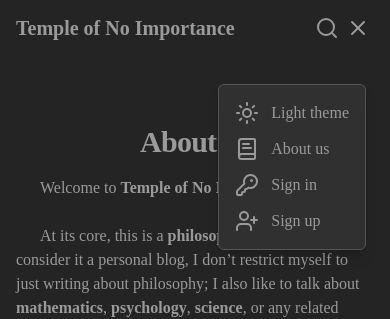
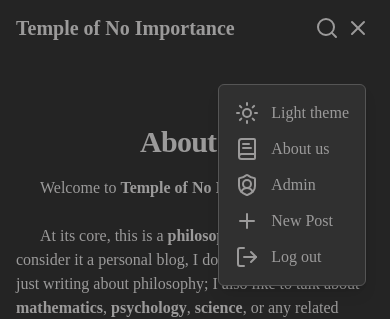
Before and after one commit to ThiagodePaula00/Temple-of-No-Importance, a Next.js app in the folder frontend/: page /about in a window 390 px wide. Both pictures are taken after a click on the button 358 px from the left and 28 px from the top of the page. Shown: the top 319 px of the page. Built offline with nearby package versions, Linux system fonts and the light colour scheme.

Commit message:
feat: update HeaderMenu with new admin and post management links, enhance accessibility with titles

```diff
--- a/frontend/src/components/HeaderMenu/index.tsx
+++ b/frontend/src/components/HeaderMenu/index.tsx
@@ -2,9 +2,10 @@
 
 import {
   BookTextIcon,
-  KeyRoundIcon,
+  LogOutIcon,
   MenuIcon,
-  UserPlusIcon,
+  PlusIcon,
+  ShieldUserIcon,
   XIcon,
 } from "lucide-react";
 import Link from "next/link";
@@ -39,17 +40,57 @@ export function HeaderMenu() {
 
             <ToggleTheme className="flex cursor-pointer items-center gap-3 border-0 bg-transparent p-0 text-inherit transition-colors hover:text-(--muted-text-color)" />
           </li>
+
           <li>
             <Link
               className="flex cursor-pointer items-center gap-3 border-0 bg-transparent p-0 text-inherit transition-colors hover:text-(--muted-text-color)"
               href="/about"
               onClick={closeMenu}
+              title="about us"
             >
               <BookTextIcon aria-hidden="true" />
               <span>About us</span>
             </Link>
           </li>
+
+          {/* admin */}
           <li>
+            <Link
+              className="flex cursor-pointer items-center gap-3 border-0 bg-transparent p-0 text-inherit transition-colors hover:text-(--muted-text-color)"
+              href="/admin"
+              onClick={closeMenu}
+              title="admin"
+            >
+              <ShieldUserIcon aria-hidden="true" />
+              <span>Admin</span>
+            </Link>
+          </li>
+
+          <li>
+            <Link
+              className="flex cursor-pointer items-center gap-3 border-0 bg-transparent p-0 text-inherit transition-colors hover:text-(--muted-text-color)"
+              href="/post/new"
+              onClick={closeMenu}
+              title="New Post"
+            >
+              <PlusIcon aria-hidden="true" />
+              <span>New Post</span>
+            </Link>
+          </li>
+
+          <li>
+            <Link
+              className="flex cursor-pointer items-center gap-3 border-0 bg-transparent p-0 text-inherit transition-colors hover:text-(--muted-text-color)"
+              href="/about"
+              onClick={closeMenu}
+              title="Log out"
+            >
+              <LogOutIcon aria-hidden="true" />
+              <span>Log out</span>
+            </Link>
+          </li>
+
+          {/* <li>
             <Link
               className="flex cursor-pointer items-center gap-3 border-0 bg-transparent p-0 text-inherit transition-colors hover:text-(--muted-text-color)"
               href="/sign-in"
@@ -59,6 +100,7 @@ export function HeaderMenu() {
               <span>Sign in</span>
             </Link>
           </li>
+
           <li>
             <Link
               className="flex cursor-pointer items-center gap-3 border-0 bg-transparent p-0 text-inherit transition-colors hover:text-(--muted-text-color)"
@@ -68,7 +110,8 @@ export function HeaderMenu() {
               <UserPlusIcon aria-hidden="true" />
               <span>Sign up</span>
             </Link>
-          </li>
+          </li> */}
+
         </ul>
       )}
     </>
```
